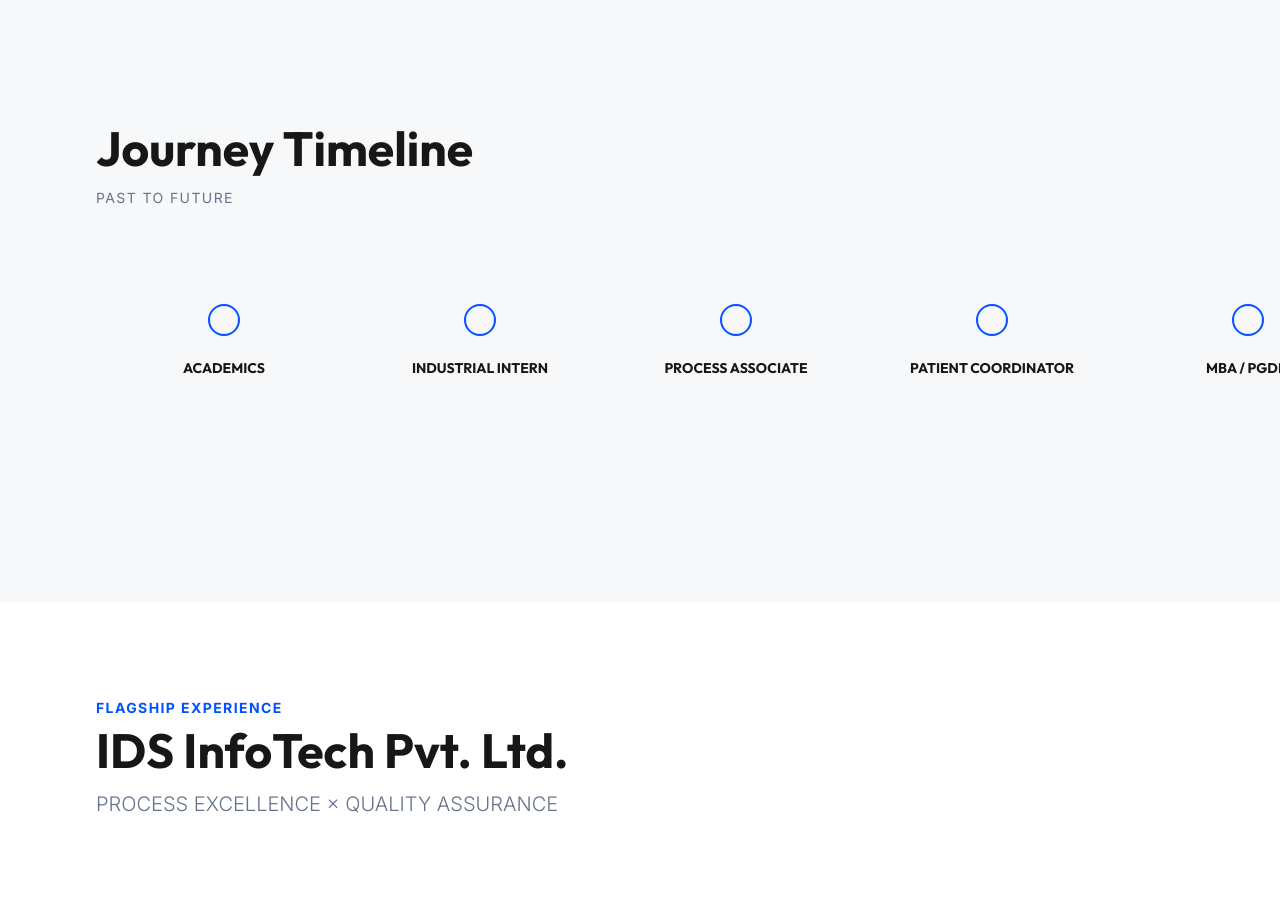
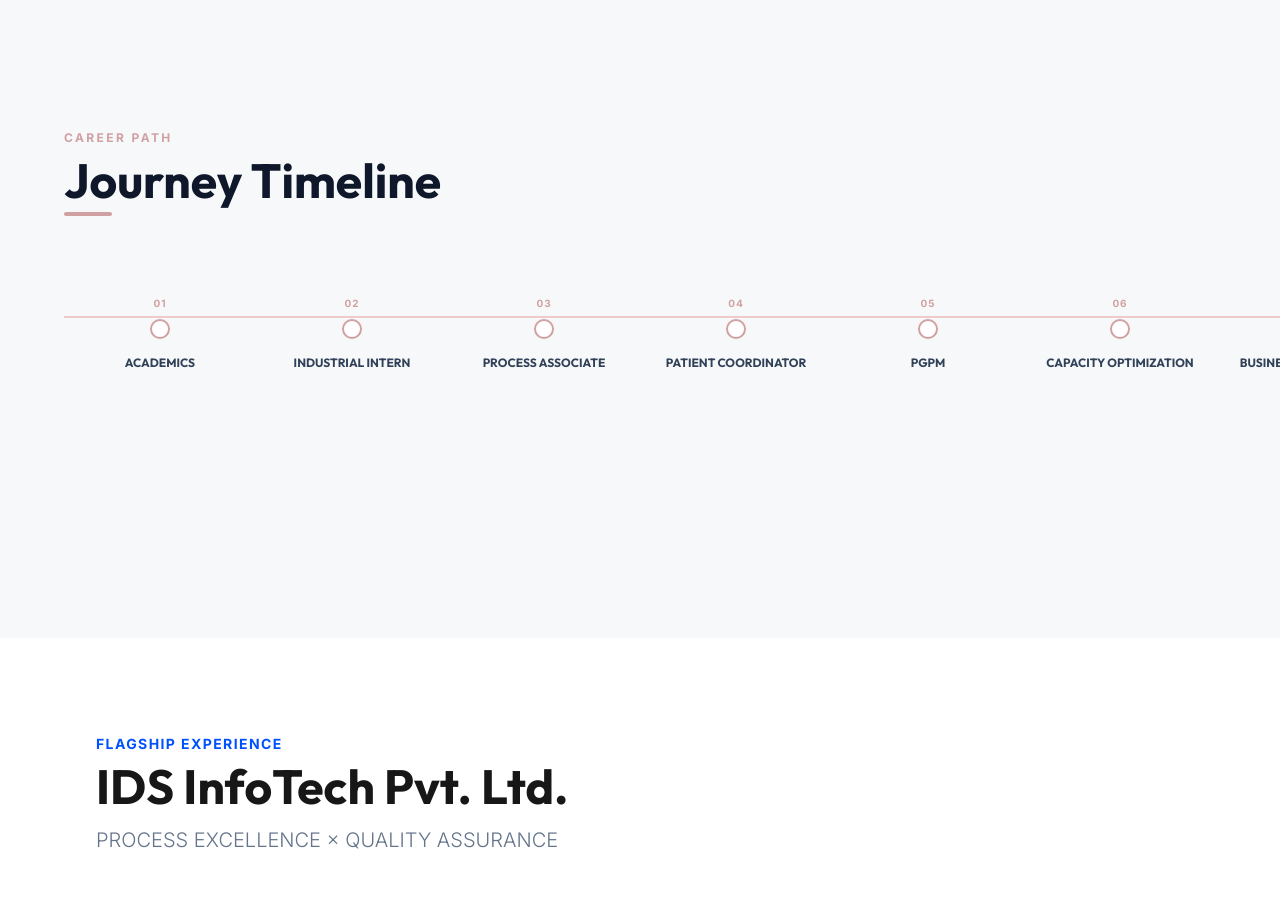
Before and after one commit to raunaksingh-code/Meenakshi-Portfolio, a Next.js app: page / in a window 1280 px wide. Shown: the part 1420-2323 px from the top of the page. Built offline with nearby package versions, Linux system fonts and the light colour scheme; a web font is replaced by a local one.

Commit message:
feat: redesign timeline as clean horizontal scroll, remove Past to Future

```diff
--- a/src/components/JourneyTimeline.tsx
+++ b/src/components/JourneyTimeline.tsx
@@ -6,74 +6,84 @@
 const journeySteps = [
   { id: 1, title: "ACADEMICS", role: "Foundation", org: "University", impact: "Built strong analytical fundamentals." },
   { id: 2, title: "INDUSTRIAL INTERN", role: "Quality Assurance", org: "Scott Edil Labs", impact: "Mapped QC/QA systems & manufacturing compliance." },
-  { id: 3, title: "PROCESS ASSOCIATE", role: "Quality Control", org: "IDS InfoTech Pvt. Ltd.", impact: "Governed high-volume data & SLA adherence (Apr 2023 - Apr 2025)." },
-  { id: 4, title: "PATIENT COORDINATOR", role: "Operations", org: "Digimedicus Pvt. Ltd.", impact: "Reduced turnaround time by 30% & improved CSAT (Apr 2025 - May 2026)." },
-  { id: 5, title: "MBA / PGDM", role: "Post Graduate", org: "Great Lakes Institute of Management", impact: "Specializing in Finance & Analytics." },
-  { id: 6, title: "FINANCE SPECIALISATION", role: "Focus Area", org: "Academic Projects", impact: "Deep dive into financial modeling and valuation." },
-  { id: 7, title: "CAPACITY OPTIMIZATION", role: "Analyst", org: "FitSync Project", impact: "Analyzed campus gym scheduling efficiency." },
-  { id: 8, title: "BUSINESS INTELLIGENCE", role: "Strategist", org: "Walmart Operations", impact: "Statistical performance analysis across 45 stores." },
-  { id: 9, title: "FUTURE LEADERSHIP", role: "Vision", org: "Industry", impact: "Operating at the intersection of Finance, Strategy & Tech." }
+  { id: 3, title: "PROCESS ASSOCIATE", role: "Quality Control", org: "IDS InfoTech Pvt. Ltd.", impact: "Governed high-volume data & SLA adherence (Apr 2023 – Apr 2025)." },
+  { id: 4, title: "PATIENT COORDINATOR", role: "Operations", org: "Digimedicus Pvt. Ltd.", impact: "Reduced turnaround time by 30% & improved CSAT (Apr 2025 – May 2026)." },
+  { id: 5, title: "PGPM", role: "Post Graduate", org: "Great Lakes Institute of Management", impact: "Specializing in Operations & Analytics." },
+  { id: 6, title: "CAPACITY OPTIMIZATION", role: "Analyst", org: "FitSync Project", impact: "Analyzed campus gym scheduling efficiency." },
+  { id: 7, title: "BUSINESS INTELLIGENCE", role: "Strategist", org: "Walmart Operations", impact: "Statistical performance analysis across 45 stores." },
+  { id: 8, title: "FUTURE LEADERSHIP", role: "Vision", org: "Industry", impact: "Operating at the intersection of Consulting, Strategy & Tech." },
 ];
 
 export function JourneyTimeline() {
+  const [activeIndex, setActiveIndex] = useState<number | null>(null);
+
   return (
     <section className="relative w-full bg-background py-24">
-      <div className="px-8 md:px-24 mb-16 text-center md:text-left">
-        <h2 className="text-4xl md:text-5xl font-heading font-bold text-foreground">
+      {/* Section header */}
+      <div className="px-8 md:px-16 mb-16">
+        <span className="text-xs font-bold tracking-[0.2em] uppercase text-[#D0A0A3]">Career Path</span>
+        <h2 className="font-heading text-4xl md:text-5xl font-bold text-slate-900 mt-2 mb-2">
           Journey Timeline
         </h2>
-        <p className="mt-4 text-muted-foreground uppercase tracking-widest text-sm">
-          Past to Future
-        </p>
+        <div className="w-12 h-1 bg-[#D0A0A3] rounded" />
       </div>
 
-      <div className="w-full px-8 md:px-24 overflow-x-auto pb-16">
-        {/* Timeline container */}
-        <div className="flex min-w-max items-start pt-8 pb-4 relative">
+      {/* Scrollable timeline */}
+      <div className="w-full px-8 md:px-16 overflow-x-auto pb-8 scrollbar-thin">
+        <div className="flex min-w-max items-center relative pt-4 pb-32">
 
-          {/* Continuous Line */}
-          <div className="absolute top-12 left-0 w-full h-[2px] bg-muted -z-10" />
+          {/* Connecting Line */}
+          <div className="absolute top-[2.25rem] left-0 w-full h-[2px] bg-[#ECCBC9] z-0" />
 
           {journeySteps.map((step, index) => (
-            <TimelineNode key={step.id} step={step} index={index} total={journeySteps.length} />
+            <div
+              key={step.id}
+              className="relative flex flex-col items-center w-48 shrink-0 group cursor-pointer"
+              onClick={() => setActiveIndex(activeIndex === index ? null : index)}
+            >
+              {/* Step Number above dot */}
+              <span className="text-[10px] font-bold text-[#D0A0A3] tracking-widest mb-2 uppercase">
+                {String(index + 1).padStart(2, "0")}
+              </span>
+
+              {/* Node Dot */}
+              <motion.div
+                whileHover={{ scale: 1.3 }}
+                className={`w-5 h-5 rounded-full border-2 z-10 transition-all duration-300 ${
+                  activeIndex === index
+                    ? "bg-[#D0A0A3] border-[#D0A0A3] shadow-[0_0_12px_rgba(208,160,163,0.5)] scale-125"
+                    : "bg-white border-[#D0A0A3]"
+                }`}
+              />
+
+              {/* Title */}
+              <div className="mt-4 text-center px-2">
+                <h3
+                  className={`font-heading font-bold text-xs leading-tight transition-colors duration-200 ${
+                    activeIndex === index ? "text-[#D0A0A3]" : "text-slate-700"
+                  }`}
+                >
+                  {step.title}
+                </h3>
+              </div>
+
+              {/* Expandable Card — drops down */}
+              <motion.div
+                initial={false}
+                animate={activeIndex === index ? { opacity: 1, y: 0, height: "auto" } : { opacity: 0, y: -8, height: 0 }}
+                transition={{ duration: 0.25 }}
+                className="mt-3 overflow-hidden w-44"
+              >
+                <div className="bg-white border border-[#ECCBC9] rounded-xl p-4 shadow-md">
+                  <p className="text-[10px] text-[#D0A0A3] font-bold uppercase tracking-wider mb-1">{step.role}</p>
+                  <p className="text-sm font-semibold text-slate-800 mb-1">{step.org}</p>
+                  <p className="text-xs text-slate-500 leading-relaxed">{step.impact}</p>
+                </div>
+              </motion.div>
+            </div>
           ))}
         </div>
       </div>
     </section>
   );
 }
-
-function TimelineNode({ step, index, total }: { step: any, index: number, total: number }) {
-  const [isExpanded, setIsExpanded] = useState(false);
-
-  return (
-    <div className="relative flex flex-col items-center group w-64 shrink-0">
-      {/* Node Button */}
-      <button
-        className={`w-8 h-8 rounded-full border-2 transition-all duration-300 z-10 ${
-          isExpanded
-            ? "bg-primary border-primary shadow-[0_0_15px_rgba(0,82,255,0.4)] scale-125"
-            : "bg-background border-primary hover:scale-110"
-        }`}
-        onClick={() => setIsExpanded(!isExpanded)}
-        aria-label={`Expand details for ${step.title}`}
-      />
-
-      {/* Title (Always visible) */}
-      <div className="mt-6 text-center px-4 h-14 flex items-start justify-center">
-        <h3 className="font-heading font-bold text-foreground text-sm leading-tight">{step.title}</h3>
-      </div>
-
-      {/* Expandable Details */}
-      <div
-        className={`mt-2 bg-white border border-muted p-4 rounded-lg shadow-md w-56 transition-all duration-300 overflow-hidden ${
-          isExpanded ? "opacity-100 max-h-48" : "opacity-0 max-h-0 py-0 border-transparent shadow-none"
-        }`}
-      >
-        <p className="text-xs text-primary font-bold uppercase tracking-wider mb-2">{step.role}</p>
-        <p className="text-sm font-semibold text-foreground mb-1">{step.org}</p>
-        <p className="text-xs text-muted-foreground leading-relaxed">{step.impact}</p>
-      </div>
-    </div>
-  );
-}
```
